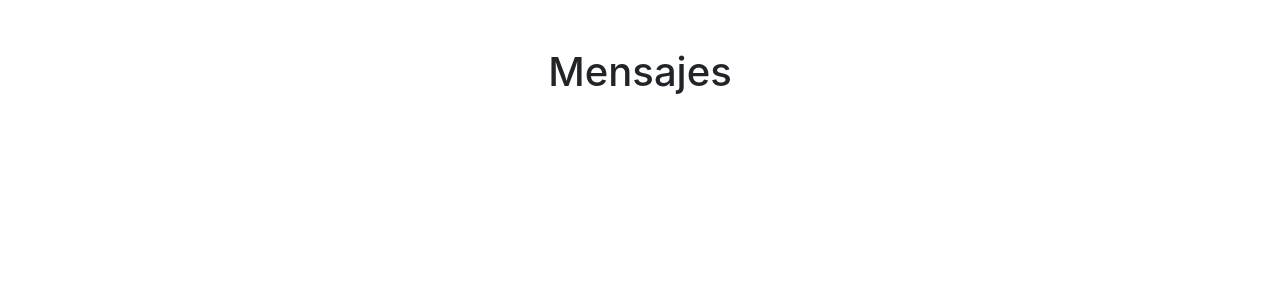
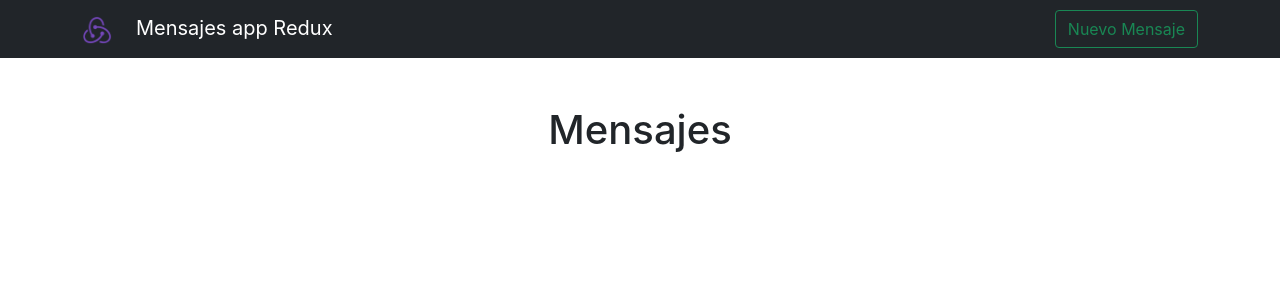
Before and after one commit to MiguelAngelRamos/reduxmensaje, a React (Create React App) app: page / in a window 1280 px wide. Shown: the top 300 px of the page. Built offline with nearby package versions, Linux system fonts and the light colour scheme.

Commit message:
app redux 2

```diff
--- a/src/App.js
+++ b/src/App.js
@@ -4,12 +4,23 @@ import { Container } from 'react-bootstrap';
 // redux
 import store from './store';
 import { Provider } from 'react-redux';
+// Componentes propios
+import Menu from './components/Menu';
+import Modal from './components/Modal';
+import FormMensaje from './components/FormMensaje';
+
 const App = () => {
   return (
     <Provider store={store}>
+      <Menu />
       <Container className="mt-5">
         <h1 className="text-center">Mensajes</h1>
       </Container>
+
+      <Modal>
+        <FormMensaje />
+      </Modal>
+
     </Provider>
   )
 }
--- a/src/actions/modalActions.js
+++ b/src/actions/modalActions.js
@@ -1,8 +1,8 @@
-import { MOSTRAR_MODAL_MENSAJE } from "../types";
+import { MOSTRAR_OCULTAR_MODAL_MENSAJE } from "../types";
 
 export const openCloseModalAction = (state) => {
   return {
-    type: MOSTRAR_MODAL_MENSAJE,
+    type: MOSTRAR_OCULTAR_MODAL_MENSAJE,
     payload: state
   }
 }
--- a/src/components/FormMensaje.js
+++ b/src/components/FormMensaje.js
@@ -1,10 +1,39 @@
-import React from 'react'
+import React, { useState} from 'react'
+// bootstrap
+import { Form, Button, Alert} from 'react-bootstrap';
 
 const FormMensaje = () => {
+
+  const [formValue, setFormValue] = useState({
+    name: "",
+    mensaje: ""
+  });
+
   return (
-    <div>
-      <h1>formulario</h1>
-    </div>
+    <Form className="d-grid gap-2 m-3">
+
+      <Form.Group className="text-center">
+        <h1>Nuevo Mensaje</h1>
+      </Form.Group>
+
+      <Form.Group className="mb-3">
+        <Form.Control
+          type="text"
+          name="name"
+          placeholder="Escribe tu nombre"
+          />
+      </Form.Group>
+
+      <Form.Group className="mb-3">
+        <Form.Control
+          as="textarea"
+          name="mensaje"
+          row={3}
+          placeholder="Escribe lo que deseas comunicar..." />
+      </Form.Group>
+
+      <Button variant="primary" type="submit" size="lg">Enviar Mensaje</Button>
+    </Form>
   )
 }
 
--- a/src/components/Menu.js
+++ b/src/components/Menu.js
@@ -1,10 +1,43 @@
-import React from 'react'
+import React from 'react';
+import LogoRedux from '../assets/img/redux.png';
+// bootstrap
+import { Container, Navbar, Button } from 'react-bootstrap';
+// redux
+import { useDispatch } from 'react-redux';
+import { openCloseModalAction } from '../actions/modalActions';
 
 const Menu = () => {
+
+  const dispatch = useDispatch();
+
+  const openCloseModal = (state) => {
+    // aqui vamos a llamar a la accion
+    dispatch(openCloseModalAction(state))
+  }
+
+  const openModal = () => {
+    openCloseModal(true)
+  }
+
   return (
-    <div>
-      <h1>menu</h1>
-    </div>
+    <Navbar bg="dark" variant="dark">
+      <Container>
+        <Navbar.Brand>
+          <img
+            className="d-inline-block aling-top me-4"
+            src={LogoRedux}
+            alt="Mensajes Redux App"
+            width="30"
+            height="30"
+          />
+          Mensajes app Redux
+        </Navbar.Brand>
+
+        <Button variant="outline-success" onClick={openModal}>
+          Nuevo Mensaje
+        </Button>
+      </Container>
+    </Navbar>
   )
 }
 
--- a/src/components/Modal.js
+++ b/src/components/Modal.js
@@ -1,10 +1,31 @@
 import React from 'react'
+import { Modal as ModalBs} from 'react-bootstrap';
+// redux
+import { useDispatch, useSelector } from 'react-redux';
+import { openCloseModalAction } from '../actions/modalActions';
 
-const Modal = () => {
+const Modal = (props) => {
+  const { children } = props;
+
+  const dispatch = useDispatch();
+
+  const closeModal = (state) => {
+    // llamar la accion
+    dispatch(openCloseModalAction(state))
+  }
+  // para acceder al state en el store (useSelector), para conocer el estado del modal
+  const isOpenModal = useSelector( state => state.modals.stateModal);
+
+  console.log(isOpenModal); //false
   return (
-    <div>
-      <h1>Modal</h1>
-    </div>
+    <ModalBs
+      show={isOpenModal}
+      size="lg"
+      centered
+      onHide={ ()=> closeModal(false)}
+    >
+      { children }
+    </ModalBs>
   )
 }
 
--- a/src/reducers/modalReducer.js
+++ b/src/reducers/modalReducer.js
@@ -1,4 +1,4 @@
-import { MOSTRAR_MODAL_MENSAJE } from "../types";
+import { MOSTRAR_OCULTAR_MODAL_MENSAJE } from "../types";
 
 const initialState = {
   stateModal: false
@@ -7,7 +7,7 @@ const initialState = {
 
 export default function modalReducer(state=initialState, action) {
   switch(action.type) {
-    case MOSTRAR_MODAL_MENSAJE: {
+    case MOSTRAR_OCULTAR_MODAL_MENSAJE: {
       return {
         ...state,
         stateModal: action.payload
--- a/src/types/index.js
+++ b/src/types/index.js
@@ -1,2 +1,2 @@
 // Modal
-export const MOSTRAR_MODAL_MENSAJE = 'MOSTRAR_MODAL_MENSAJE';
+export const MOSTRAR_OCULTAR_MODAL_MENSAJE = 'MOSTRAR_OCULTAR_MODAL_MENSAJE';
```
Also changed, not shown: src/assets/img/redux.png (added).
